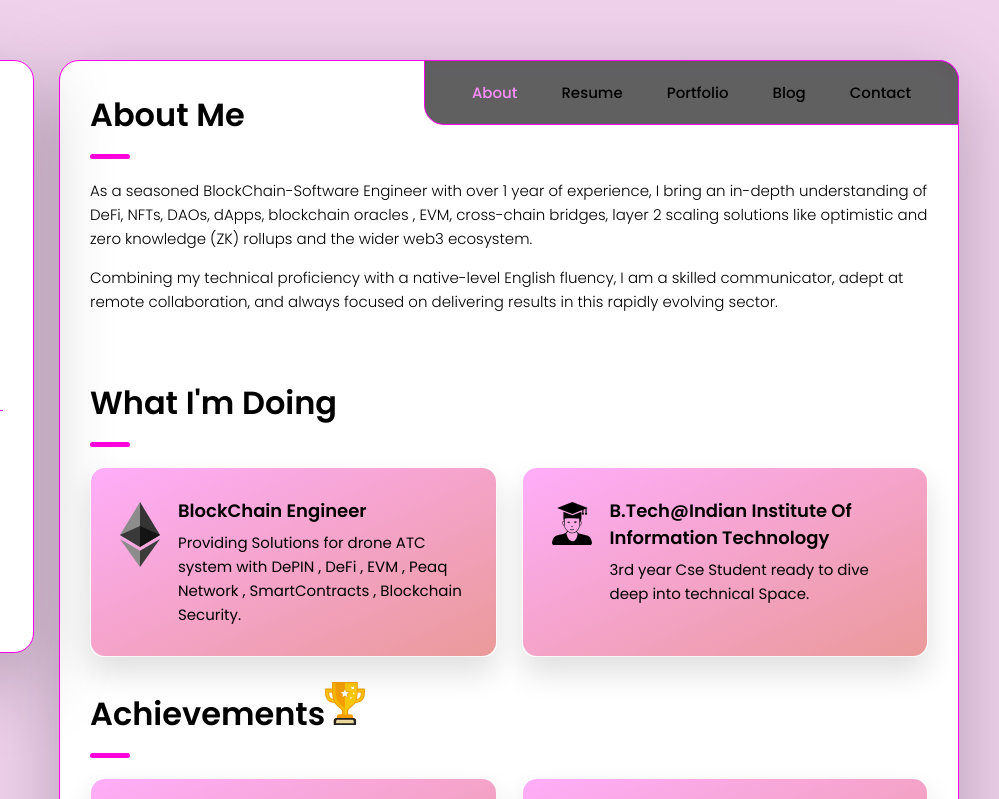
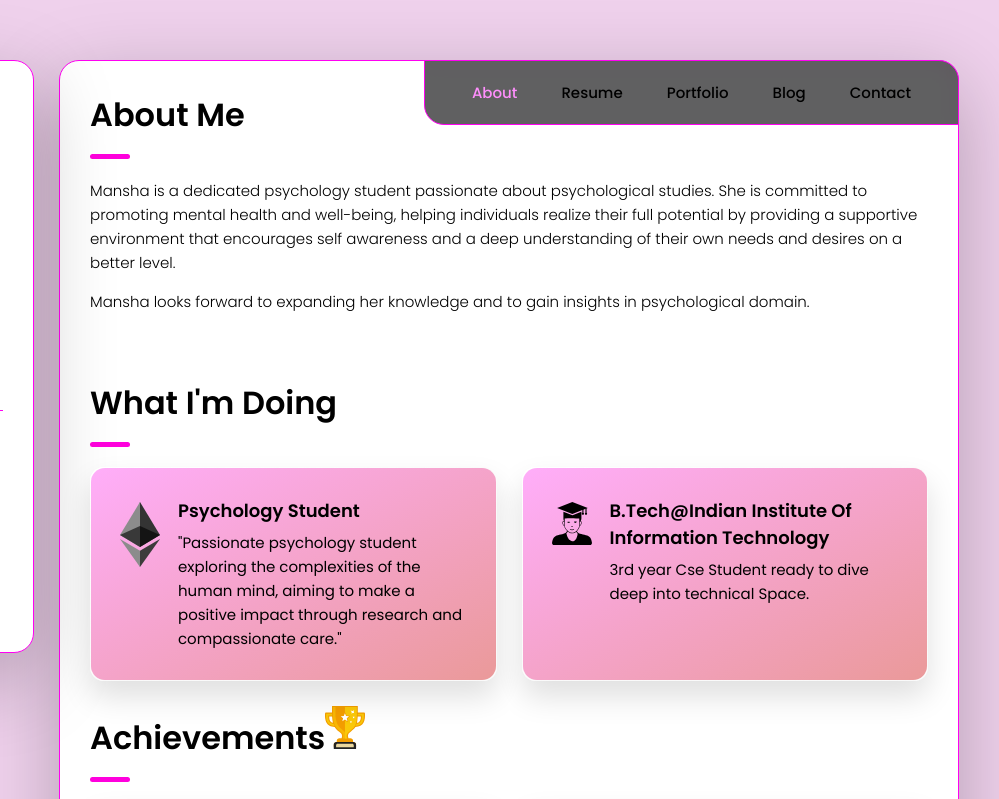
Before and after one commit to Anurag14782345/test, a plain HTML site: page index.html in a window 1280 px wide. Shown: the top 799 px of the page, 281-1280 px from the left. Drawn offline with nearby package versions, Linux system fonts and the light colour scheme.

Commit message:
personal details

```diff
--- a/index.html
+++ b/index.html
@@ -218,16 +218,11 @@
 
         <section class="about-text">
           <p>
-            As a seasoned BlockChain-Software Engineer with over 1 year of experience, I bring an in-depth understanding
-            of DeFi, NFTs, DAOs, dApps, blockchain oracles
-            , EVM, cross-chain bridges, layer 2 scaling solutions like optimistic and zero knowledge (ZK) rollups and
-            the wider web3 ecosystem.
+            Mansha is a dedicated psychology student passionate about psychological studies. She is committed to promoting mental health and well-being, helping individuals realize their full potential by providing a supportive environment that encourages self awareness and a deep understanding of their own needs and desires on a better level.
           </p>
 
           <p>
-            Combining my technical proficiency with a native-level English fluency, I am a skilled communicator, adept
-            at remote collaboration, and
-            always focused on delivering results in this rapidly evolving sector.
+            Mansha looks forward to expanding her knowledge and to gain insights in psychological domain.
           </p>
         </section>
 
@@ -249,11 +244,10 @@
               </div>
 
               <div class="service-content-box">
-                <h4 class="h4 service-item-title">BlockChain Engineer </h4>
+                <h4 class="h4 service-item-title">psychology Student </h4>
 
                 <p class="service-item-text">
-                  Providing Solutions for drone ATC system with DePIN , DeFi , EVM , Peaq Network , SmartContracts ,
-                  Blockchain Security.
+                  "Passionate psychology student exploring the complexities of the human mind, aiming to make a positive impact through research and compassionate care."
                 </p>
               </div>
 
```
